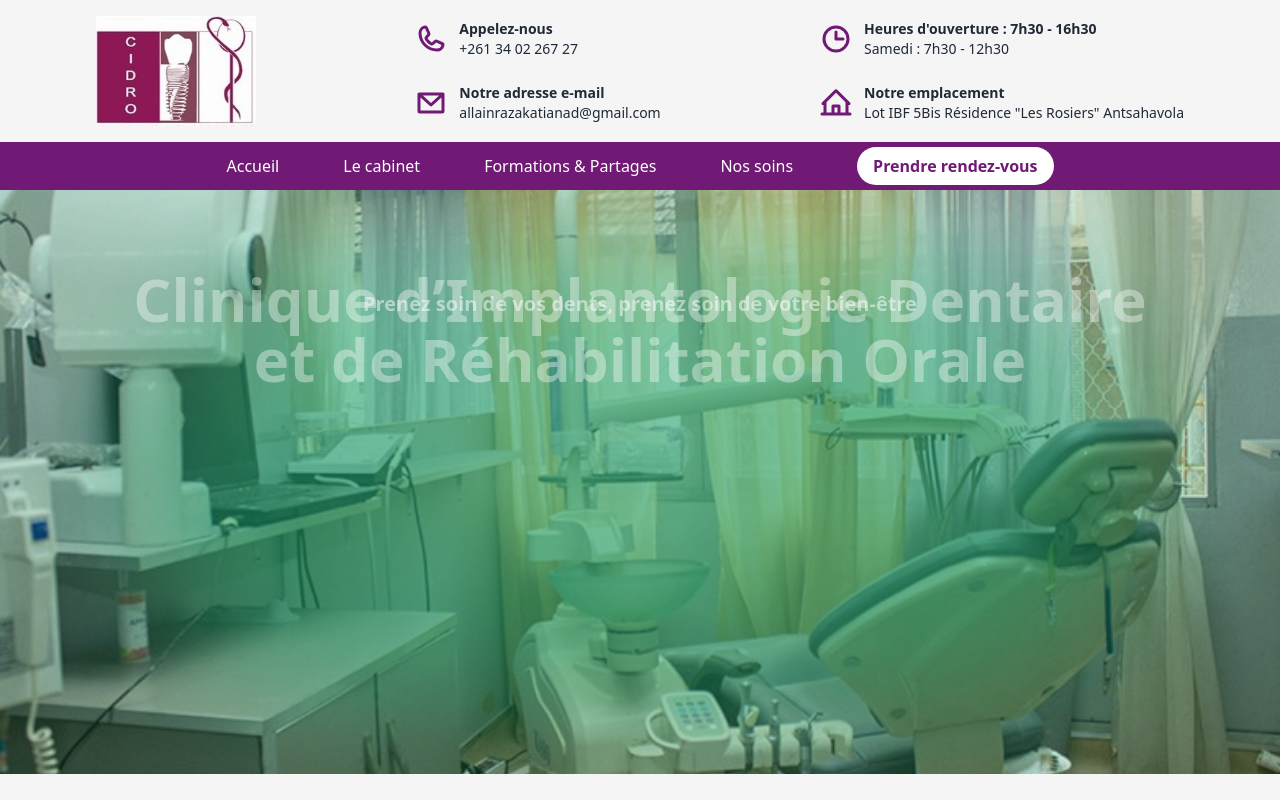
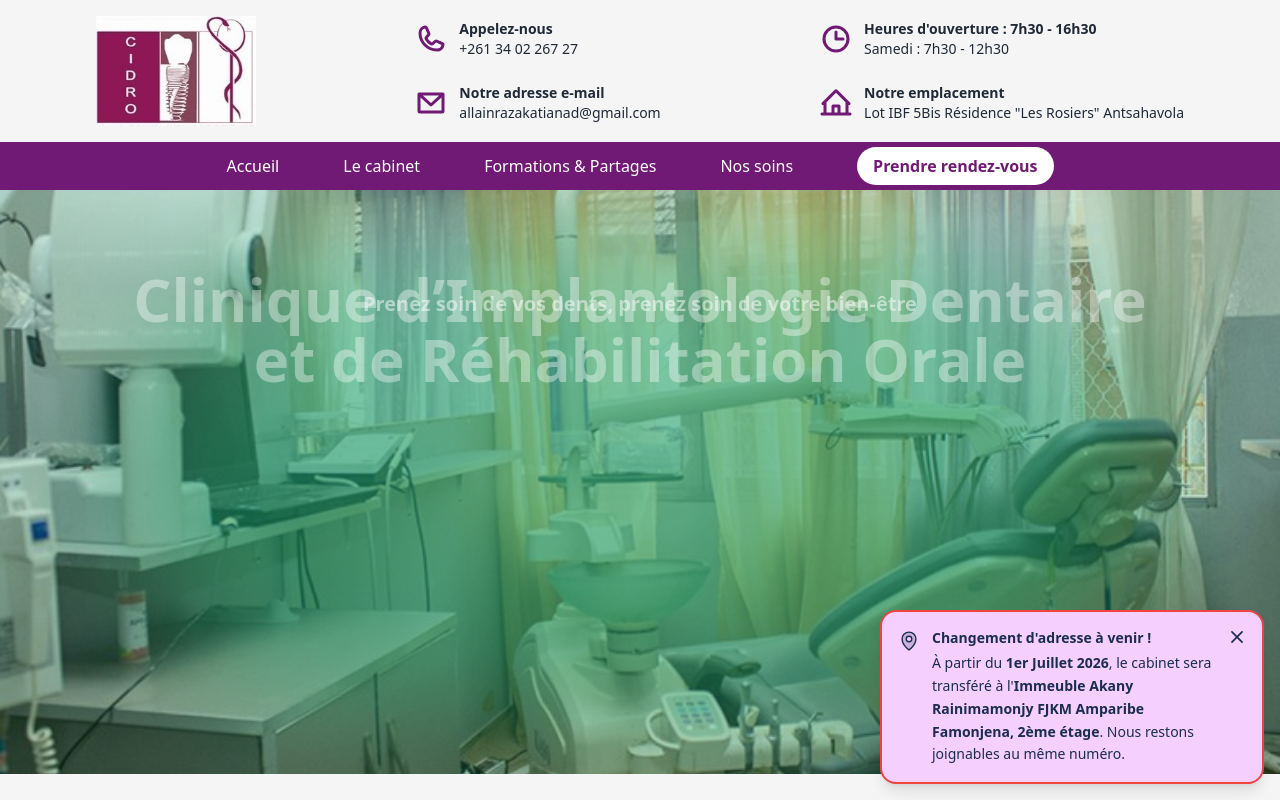
Before and after one commit to Njaka91/Cidro, a React (Vite) app: page /prendre-rendez-vous in a window 1280 px wide. Shown: the top 800 px of the page. Built offline with nearby package versions, Linux system fonts and the light colour scheme.

Commit message:
creation component pop_up

```diff
--- a/src/components/Root.jsx
+++ b/src/components/Root.jsx
@@ -12,6 +12,7 @@ import orthodont from "../assets/images/Nos soins/Orthodontie/orthodontie_cidro.
 import chirurgieOrale from "../assets/images/Nos soins/Chirurgie dentaire/Chir_orale.png";
 import dentisterieGenerale from "../assets/images/Nos soins/Dentisterie generale/dentisterie_CIDRO.jpg";
 import Button from "./Button"
+import AddressChangePopup from "./common/AddressChangePopup";
 
 
 const Root = () => {
@@ -34,6 +35,7 @@ const Root = () => {
 
   return (
     <>
+      <AddressChangePopup/>
       <Stubborn />
       <NavBar />
       <StubbornImg imgBg={imgBg} />
--- a/src/components/Stubborn.jsx
+++ b/src/components/Stubborn.jsx
@@ -63,7 +63,9 @@ const Stubborn = () => {
           <div className="flex flex-col md:text-xs lg:text-sm">
             <span className=" font-semibold">Notre emplacement</span>
             <address className="not-italic">
+              <Link to="/#Home">
               Lot IBF 5Bis Résidence &quot;Les Rosiers&quot; Antsahavola
+              </Link>
             </address>
           </div>
         </div>
--- /dev/null
+++ b/src/components/common/AddressChangePopup.jsx
@@ -0,0 +1,99 @@
+import { useState, useEffect } from "react";
+import { MapPin, X } from "@phosphor-icons/react";
+
+export default function AddressChangePopup() {
+  const [state, setState] = useState("hidden"); // hidden | entering | visible | leaving
+
+  useEffect(() => {
+    const t = setTimeout(() => setState("entering"), 400);
+    return () => clearTimeout(t);
+  }, []);
+
+  useEffect(() => {
+    if (state === "entering") {
+      const t = setTimeout(() => setState("visible"), 30);
+      return () => clearTimeout(t);
+    }
+  }, [state]);
+
+  const handleClose = () => {
+    setState("leaving");
+    setTimeout(() => setState("hidden"), 450);
+  };
+
+  if (state === "hidden") return null;
+
+  const isVisible = state === "visible";
+
+  return (
+    <>
+      <style>{`
+        @keyframes blink-border {
+          0%, 49% { border-color: #ef4444; }
+          50%, 100% { border-color: transparent; }
+        }
+        .popup-blink {
+          animation: blink-border 1s step-start infinite;
+        }
+        @media (prefers-reduced-motion: reduce) {
+          .popup-blink { animation: none; border-color: #ef4444; }
+        }
+      `}</style>
+
+      {/* Popup — coin bas-droite sur desktop, centré bas sur mobile */}
+      <div
+        role="dialog"
+        aria-modal="false"
+        aria-label="Information changement d'adresse"
+        className="fixed z-50 bottom-4 right-4 left-4 sm:left-auto sm:w-80 md:w-96 transition-all duration-[450ms]"
+        style={{
+          transitionTimingFunction: isVisible
+            ? "cubic-bezier(0.22, 1, 0.36, 1)"
+            : "ease-in",
+          transform: isVisible ? "translateX(0)" : "translateX(calc(100% + 2rem))",
+          opacity: isVisible ? 1 : 0,
+        }}
+      >
+        <div
+          className="popup-blink bg-fuchsia-200 border-2 rounded-2xl shadow-lg p-4 flex items-start gap-3"
+          style={{ borderColor: "#1B2C51" }}
+        >
+          {/* Icône */}
+          <MapPin
+            size={22}
+            weight="duotone"
+            className="flex-shrink-0 mt-0.5"
+            style={{ color: "#1B2C51" }}
+            aria-hidden="true"
+          />
+
+          {/* Texte */}
+          <div className="flex-1 min-w-0">
+            <p className="text-sm font-semibold mb-1" style={{ color: "#1B2C51" }}>
+              Changement d&apos;adresse à venir&nbsp;!
+            </p>
+            <p className="text-sm leading-relaxed" style={{ color: "#1B2C51" }}>
+              À partir du{" "}
+              <span className="font-semibold">1er Juillet 2026</span>, le cabinet
+              sera transféré à l&apos;
+              <span className="font-semibold">
+                Immeuble Akany Rainimamonjy FJKM Amparibe Famonjena, 2ème étage
+              </span>
+              . Nous restons joignables au même numéro.
+            </p>
+          </div>
+
+          {/* Bouton fermer */}
+          <button
+            onClick={handleClose}
+            aria-label="Fermer ce message"
+            className="flex-shrink-0 -mt-1 -mr-1 rounded-full p-1 transition-colors duration-150 hover:bg-gray-100 focus:outline-none focus:ring-2"
+            style={{ color: "#1B2C51" }}
+          >
+            <X size={18} weight="bold" aria-hidden="true" />
+          </button>
+        </div>
+      </div>
+    </>
+  );
+}
--- a/src/components/sections/Location.jsx
+++ b/src/components/sections/Location.jsx
@@ -3,6 +3,7 @@ import LocationApi from '../common/LocationApi';
 const Location = () => {
   return (
     <div
+      id="Location"
         className="  border-purple-500 relative z-10 w-full h-[480px] md:h-96  overflow-hidden mb-8 px-4
         md:px-8
       lg:px-24
```
